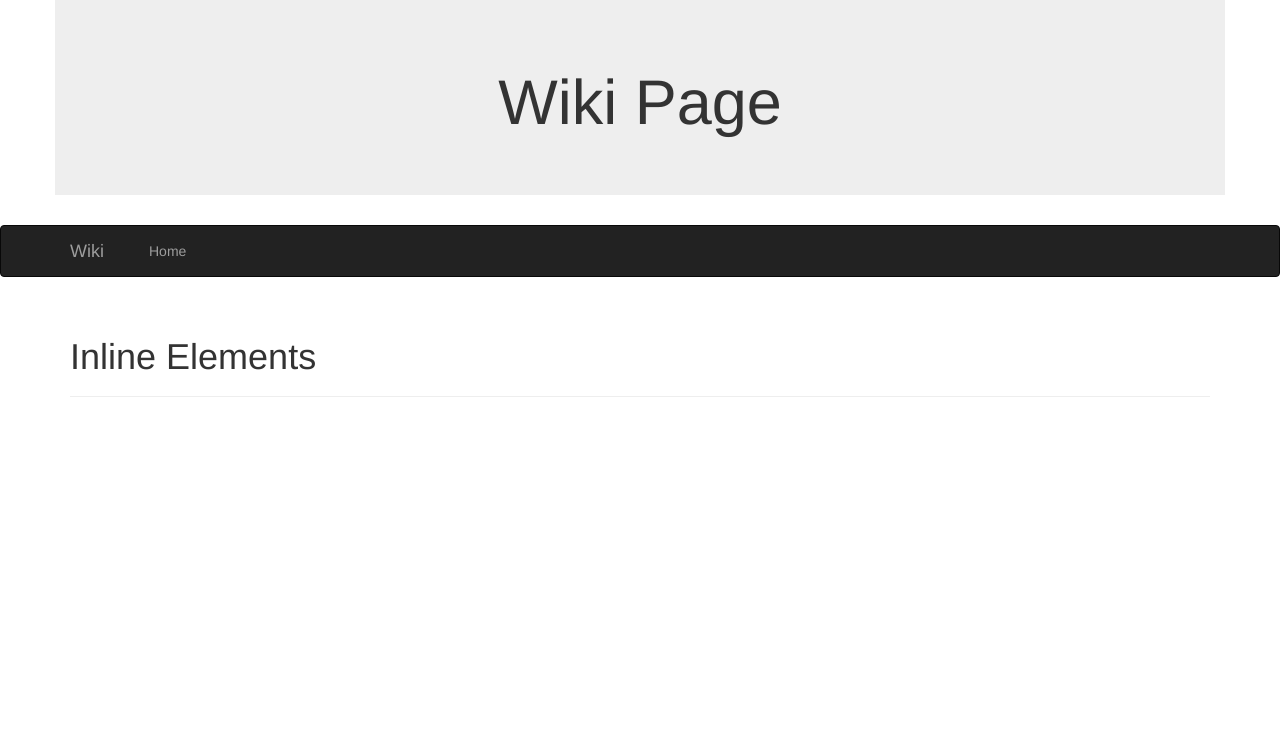
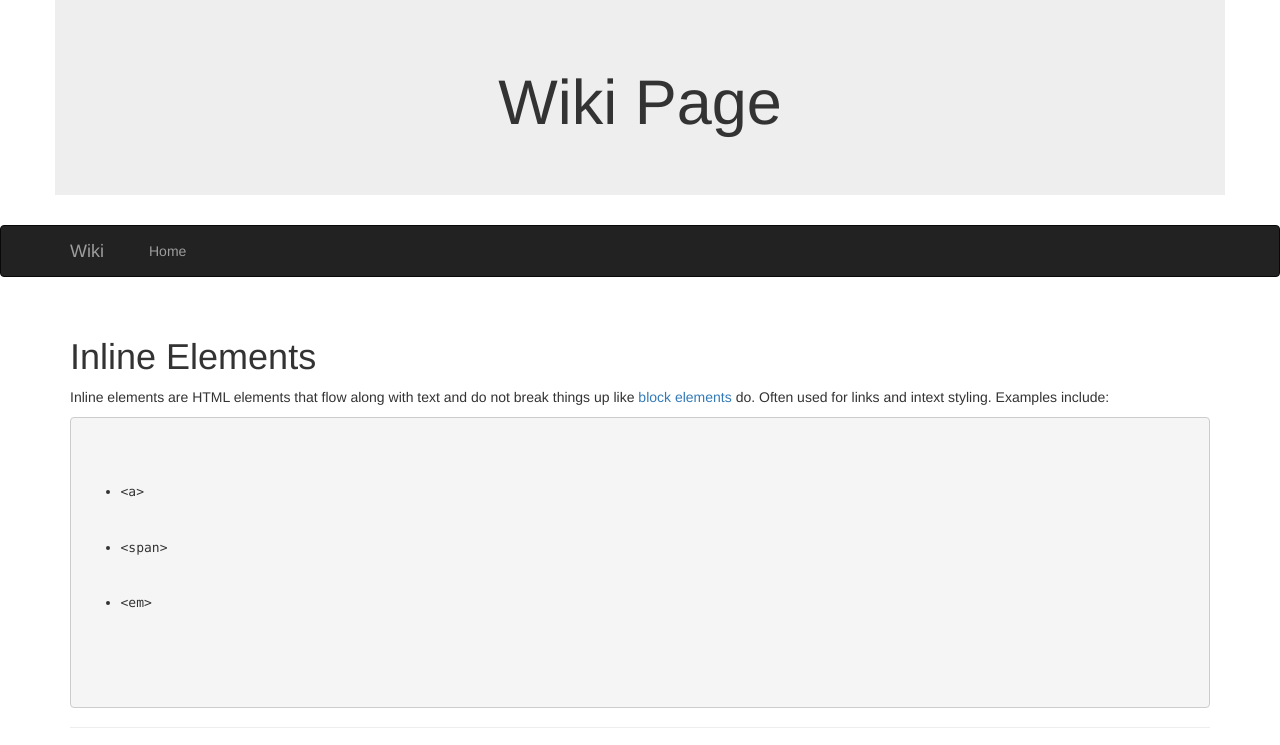
Before and after one commit to Jordan-Meier/wiki-page, a plain HTML site: page inlineElements.html in a window 1280 px wide. Drawn offline with Linux system fonts and the light colour scheme.

Commit message:
Add content(definition and example)to inline elements html page.

```diff
--- a/inlineElements.html
+++ b/inlineElements.html
@@ -32,12 +32,20 @@
     <div class="container">
       <div class="page-header">
         <h1>Inline Elements</h1>
+        <p>Inline elements are HTML elements that flow along with text and do not break things up like <a href="blockelements.html">block elements</a> do. Often used for links and intext styling. Examples include:</p>
+        <pre>
+          <ul>
+            <li>&lt;a&gt;</li>
+            <li>&lt;span&gt;</li>
+            <li>&lt;em&gt;</li>
+          </ul>
+        </pre>
       </div>
       <div class="row">
-        <div class="col-sm-6">
+        <div class="col-sm-8">
 
         </div>
-        <div class="col-sm-6">
+        <div class="col-sm-4">
 
         </div>
 
```
